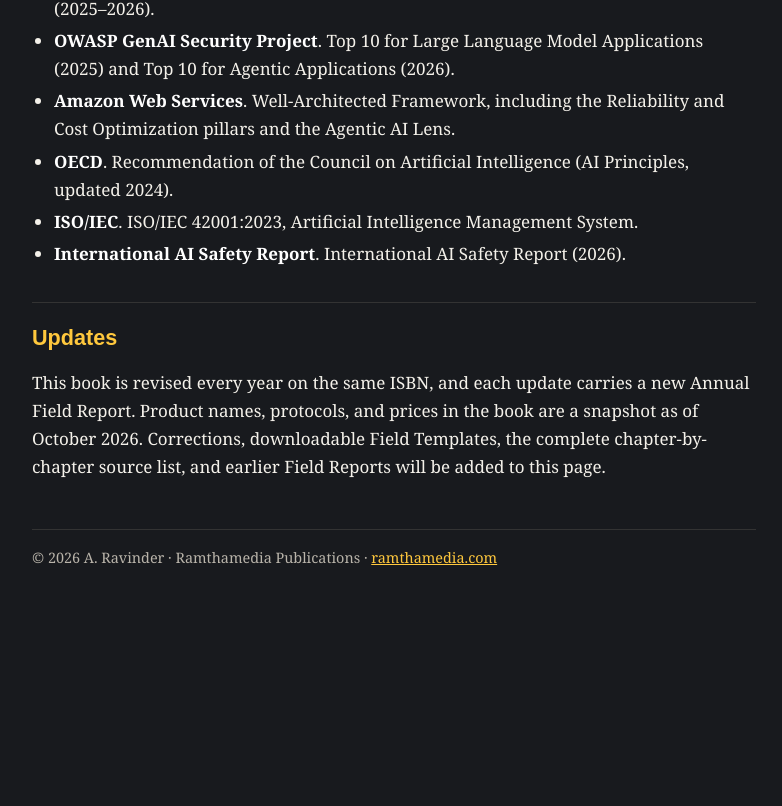
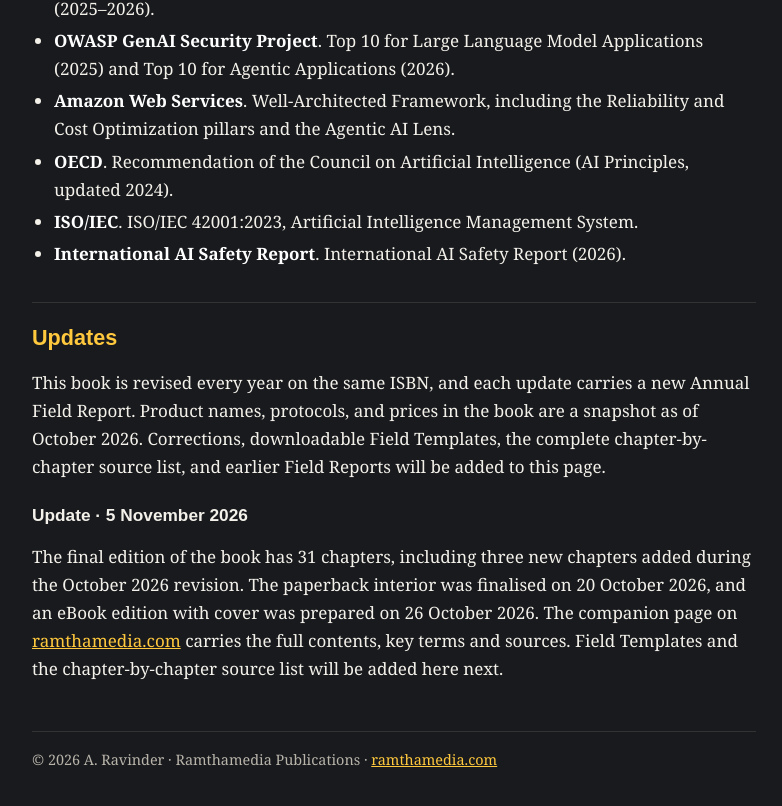
Before and after one commit to aravinder-ramthamedia/autonomous-frontier, a plain HTML site: page index.html in a window 1280 px wide. Shown: the part 8755-9561 px from the top of the page, without its empty margins (246-1028 px from the left). Before the commit the page ends 9389 px from the top, so only its background shows below. Drawn offline with Linux system fonts and the light colour scheme.

Commit message:
Update index.html

```diff
--- a/index.html
+++ b/index.html
@@ -81,5 +81,7 @@
 <h2>Updates</h2>
 <p>This book is revised every year on the same ISBN, and each update carries a new Annual Field Report. Product names, protocols, and prices in the book are a snapshot as of October 2026. Corrections, downloadable Field Templates, the complete chapter-by-chapter source list, and earlier Field Reports will be added to this page.</p>
 
+<h3>Update · 5 November 2026</h3>
+<p>The final edition of the book has 31 chapters, including three new chapters added during the October 2026 revision. The paperback interior was finalised on 20 October 2026, and an eBook edition with cover was prepared on 26 October 2026. The companion page on <a href="https://ramthamedia.com/autonomous-frontier/">ramthamedia.com</a> carries the full contents, key terms and sources. Field Templates and the chapter-by-chapter source list will be added here next.</p>
 <footer>© 2026 A. Ravinder · Ramthamedia Publications · <a href="https://ramthamedia.com/">ramthamedia.com</a></footer>
 </main></body></html>
```
